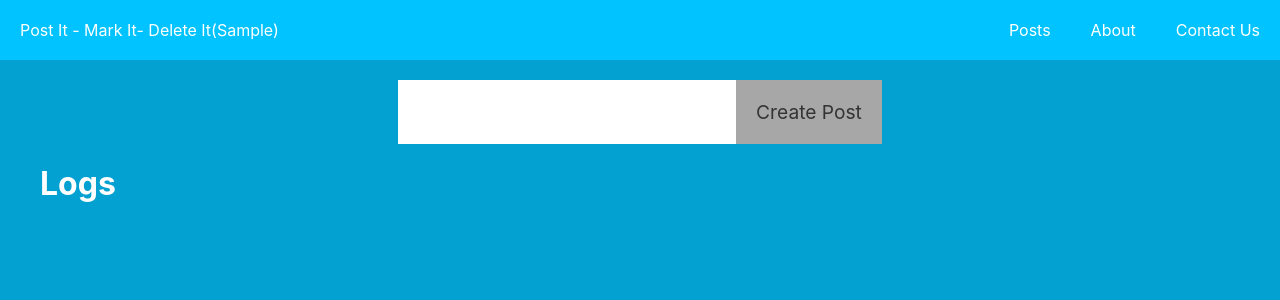
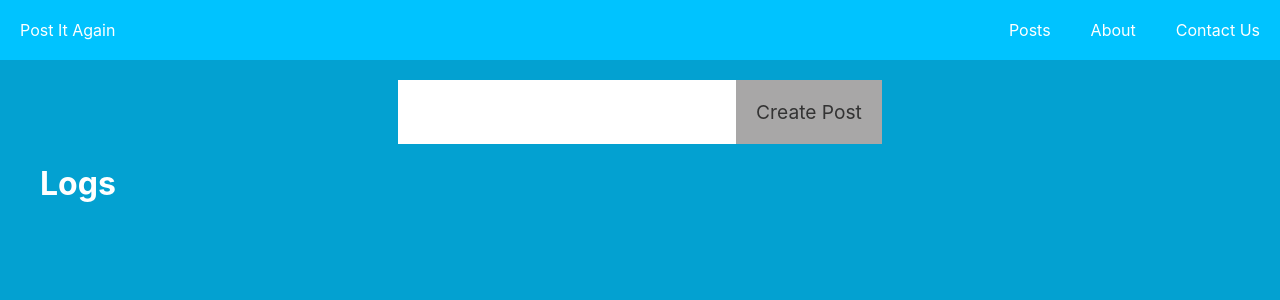
Before and after one commit to noelrosales/redux-sample, a React (Create React App) app: page / in a window 1280 px wide. Shown: the top 300 px of the page. Built offline with nearby package versions, Linux system fonts and the light colour scheme.

Commit message:
Updated Title

```diff
--- a/src/components/Navbar/Navbar.js
+++ b/src/components/Navbar/Navbar.js
@@ -6,7 +6,7 @@ const Navbar = () => {
   return (
     <nav>
         <div className='brand'>
-            <Link to='/'>Post It - Mark It- Delete It(Sample)</Link>
+            <Link to='/'>Post It Again</Link>
         </div>
         <ul>
             <li><NavLink to='/posts'>Posts</NavLink></li>
```
